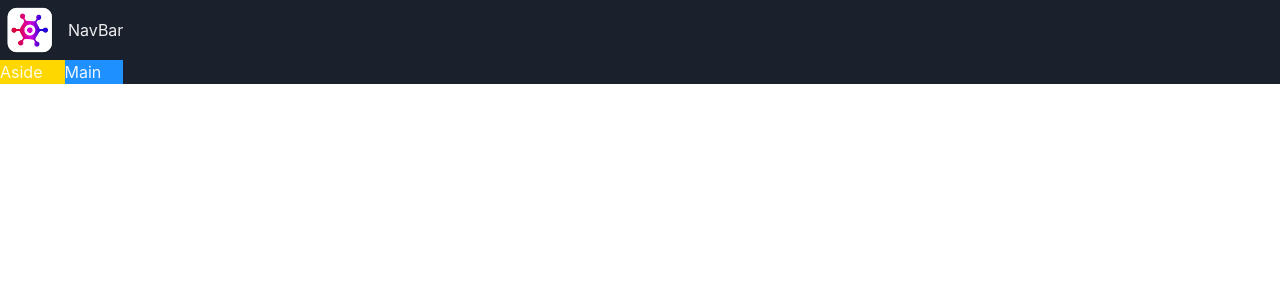
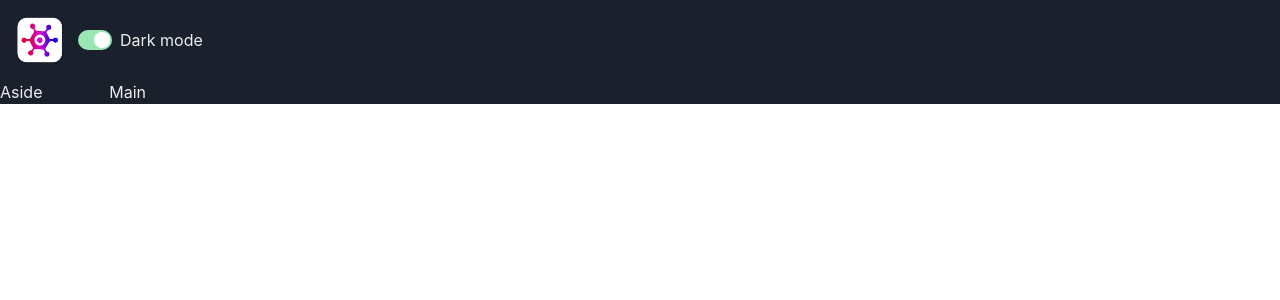
Before and after one commit to Keeo323/game-hub, a React (Vite) app: page / in a window 1280 px wide. Shown: the top 300 px of the page. Built offline with nearby package versions, Linux system fonts and the light colour scheme.

Commit message:
Implement ColorModeSwitch

```diff
--- a/src/App.tsx
+++ b/src/App.tsx
@@ -13,13 +13,9 @@
         <NavBar />
       </GridItem>
       <Show above="lg">
-        <GridItem area="aside" bg="gold">
-          Aside
-        </GridItem>
+        <GridItem area="aside">Aside</GridItem>
       </Show>
-      <GridItem area="main" bg="dodgerblue">
-        Main
-      </GridItem>
+      <GridItem area="main">Main</GridItem>
     </Grid>
   );
 }
--- /dev/null
+++ b/src/Components/ColorModeSwitch.tsx
@@ -0,0 +1,17 @@
+import { HStack, Switch, Text, useColorMode } from "@chakra-ui/react";
+
+const ColorModeSwitch = () => {
+  const { toggleColorMode, colorMode } = useColorMode();
+  return (
+    <HStack>
+      <Switch
+        colorScheme="green"
+        isChecked={colorMode === "dark"}
+        onChange={toggleColorMode}
+      />
+      <Text>Dark mode</Text>
+    </HStack>
+  );
+};
+
+export default ColorModeSwitch;
--- a/src/Components/NavBar.tsx
+++ b/src/Components/NavBar.tsx
@@ -1,10 +1,11 @@
-import { HStack, Image, Text } from "@chakra-ui/react";
+import { HStack, Image } from "@chakra-ui/react";
 import logo from "../assets/logo.webp";
+import ColorModeSwitch from "./ColorModeSwitch";
 const NavBar = () => {
   return (
-    <HStack>
+    <HStack justifyContent="space-between" padding="10px">
       <Image src={logo} boxSize="60px" />
-      <Text>NavBar</Text>
+      <ColorModeSwitch />
     </HStack>
   );
 };
```
